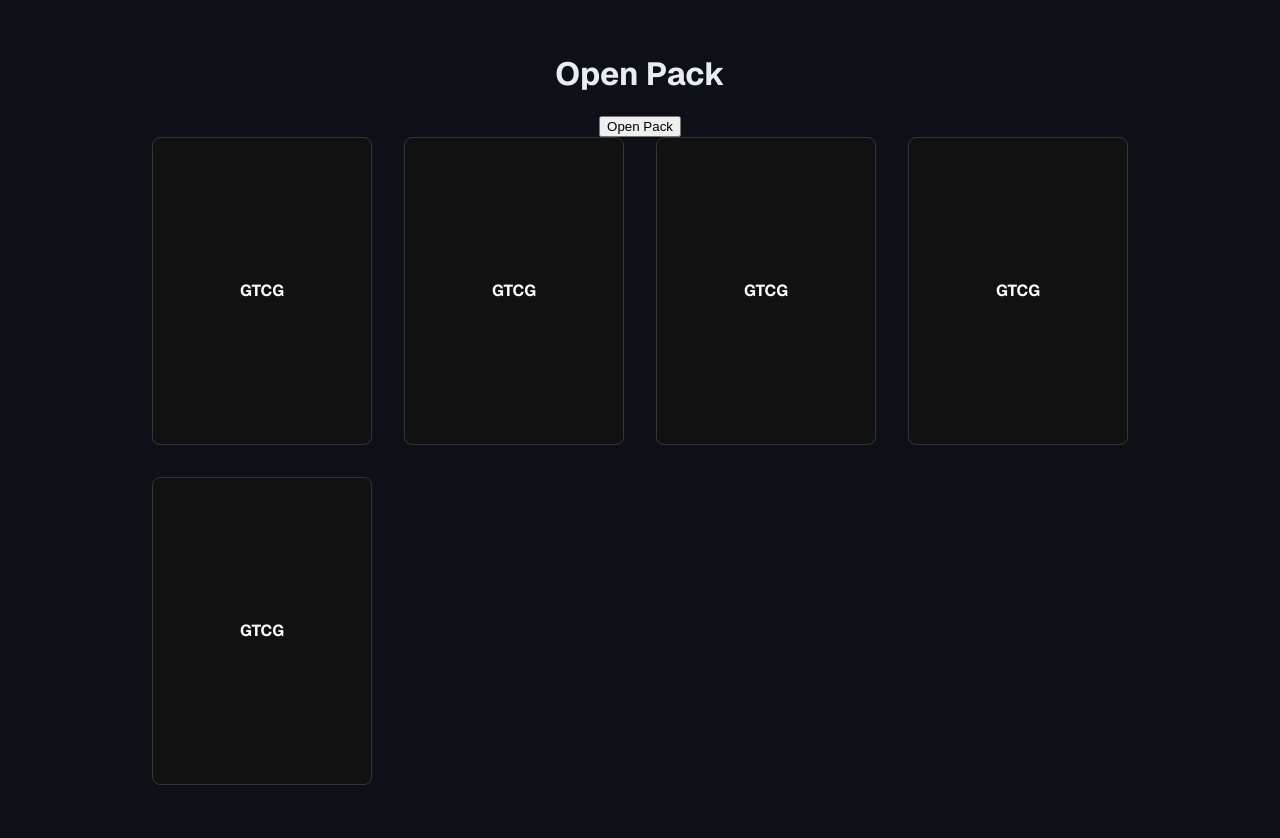
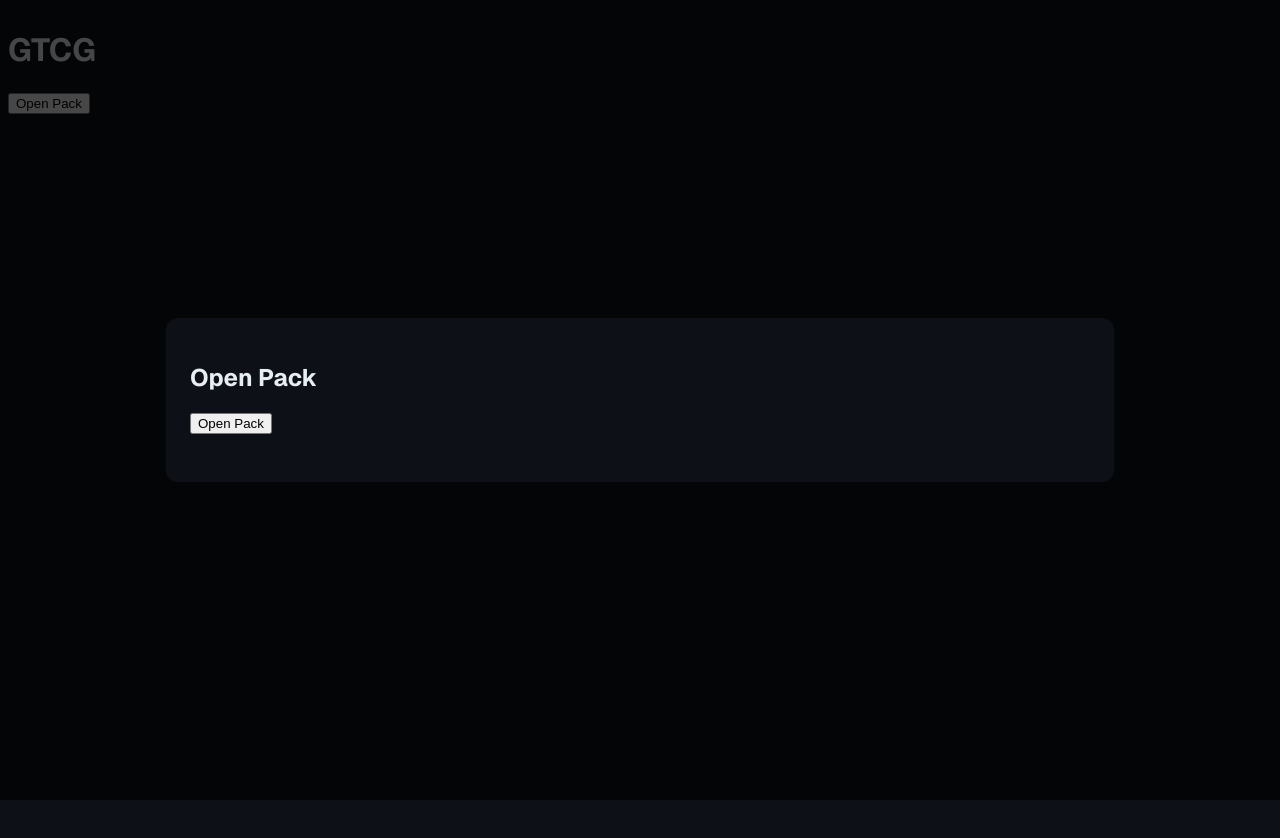
Before and after one commit to kevinsctfries/GTCG, a Next.js app: page / in a window 1280 px wide. Both pictures are taken after a click on the button "Open Pack". Shown: the top 838 px of the page. After the commit the page ends 808 px from the top, so only its background shows below. Built offline with nearby package versions, Linux system fonts and the light colour scheme.

Commit message:
feat: add pack opening modal system

```diff
--- a/app/page.tsx
+++ b/app/page.tsx
@@ -1,41 +1,18 @@
 "use client";
 
 import { useState } from "react";
-import { PackCard } from "@/lib/cards/generator";
-import Card from "@/components/cards/Card";
-import styles from "./page.module.scss";
-import cardStyles from "@/styles/components/card.module.scss";
+import OpenPackModal from "@/components/pack/OpenPackModal";
 
-export default function PacksPage() {
-  const [pack, setPack] = useState<PackCard[]>([]);
-  const [loading, setLoading] = useState(false);
-
-  async function openPack() {
-    setLoading(true);
-
-    const res = await fetch("/api/pack/open", {
-      method: "POST",
-    });
-
-    const data = await res.json();
-
-    setPack(data.pack);
-    setLoading(false);
-  }
+export default function Home() {
+  const [open, setOpen] = useState(false);
 
   return (
-    <div className={styles.container}>
-      <h1 className={styles.title}>Open Pack</h1>
+    <div>
+      <h1>GTCG</h1>
 
-      <button className={styles.button} onClick={openPack} disabled={loading}>
-        {loading ? "Opening..." : "Open Pack"}
-      </button>
+      <button onClick={() => setOpen(true)}>Open Pack</button>
 
-      <div className={styles.grid}>
-        {pack.map(item => (
-          <Card key={item.instanceId} item={item} />
-        ))}
-      </div>
+      <OpenPackModal open={open} onClose={() => setOpen(false)} />
     </div>
   );
 }
--- /dev/null
+++ b/components/pack/OpenPackModal.module.scss
@@ -0,0 +1,29 @@
+.overlay {
+    position: fixed;
+    inset: 0;
+    background: rgba(0, 0, 0, 0.7);
+
+    display: flex;
+    align-items: center;
+    justify-content: center;
+}
+
+.modal {
+    background: #0d1117;
+    padding: 24px;
+    border-radius: 12px;
+
+    width: min(900px, 95vw);
+    max-height: 90vh;
+    overflow: auto;
+}
+
+.grid {
+    margin-top: 24px;
+
+    display: grid;
+    grid-template-columns: repeat(auto-fill, 220px);
+    gap: 24px;
+
+    justify-content: center;
+}
--- /dev/null
+++ b/components/pack/OpenPackModal.tsx
@@ -0,0 +1,49 @@
+"use client";
+
+import { useState } from "react";
+import { PackCard } from "@/lib/cards/generator";
+import Card from "@/components/cards/Card";
+import styles from "./OpenPackModal.module.scss";
+
+type Props = {
+  open: boolean;
+  onClose: () => void;
+};
+
+export default function OpenPackModal({ open, onClose }: Props) {
+  const [pack, setPack] = useState<PackCard[]>([]);
+  const [loading, setLoading] = useState(false);
+
+  if (!open) return null;
+
+  async function openPack() {
+    setLoading(true);
+
+    const res = await fetch("/api/pack/open", {
+      method: "POST",
+    });
+
+    const data = await res.json();
+
+    setPack(data.pack);
+    setLoading(false);
+  }
+
+  return (
+    <div className={styles.overlay} onClick={onClose}>
+      <div className={styles.modal} onClick={e => e.stopPropagation()}>
+        <h2>Open Pack</h2>
+
+        <button onClick={openPack} disabled={loading}>
+          {loading ? "Opening..." : "Open Pack"}
+        </button>
+
+        <div className={styles.grid}>
+          {pack.map(item => (
+            <Card key={item.instanceId} item={item} />
+          ))}
+        </div>
+      </div>
+    </div>
+  );
+}
```
